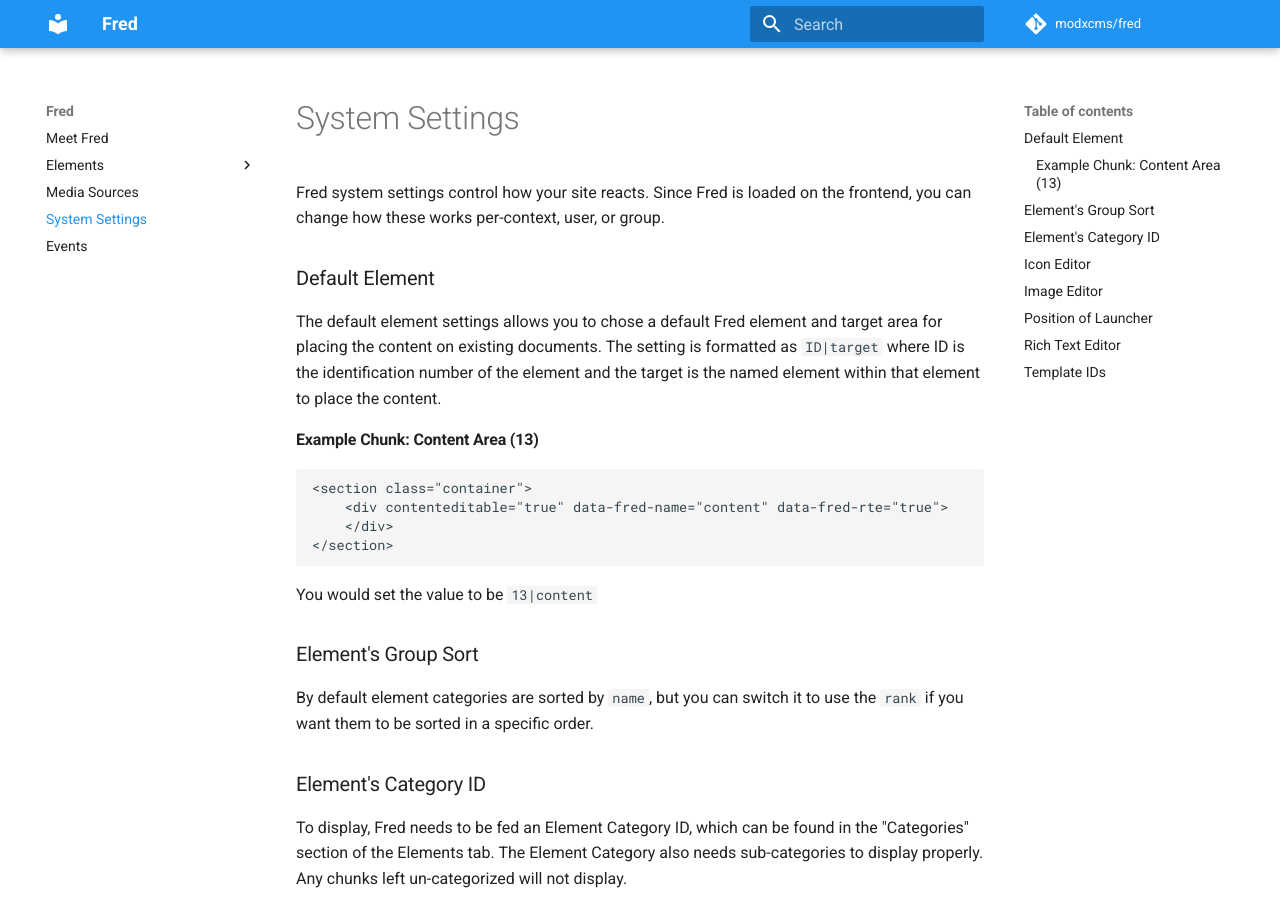
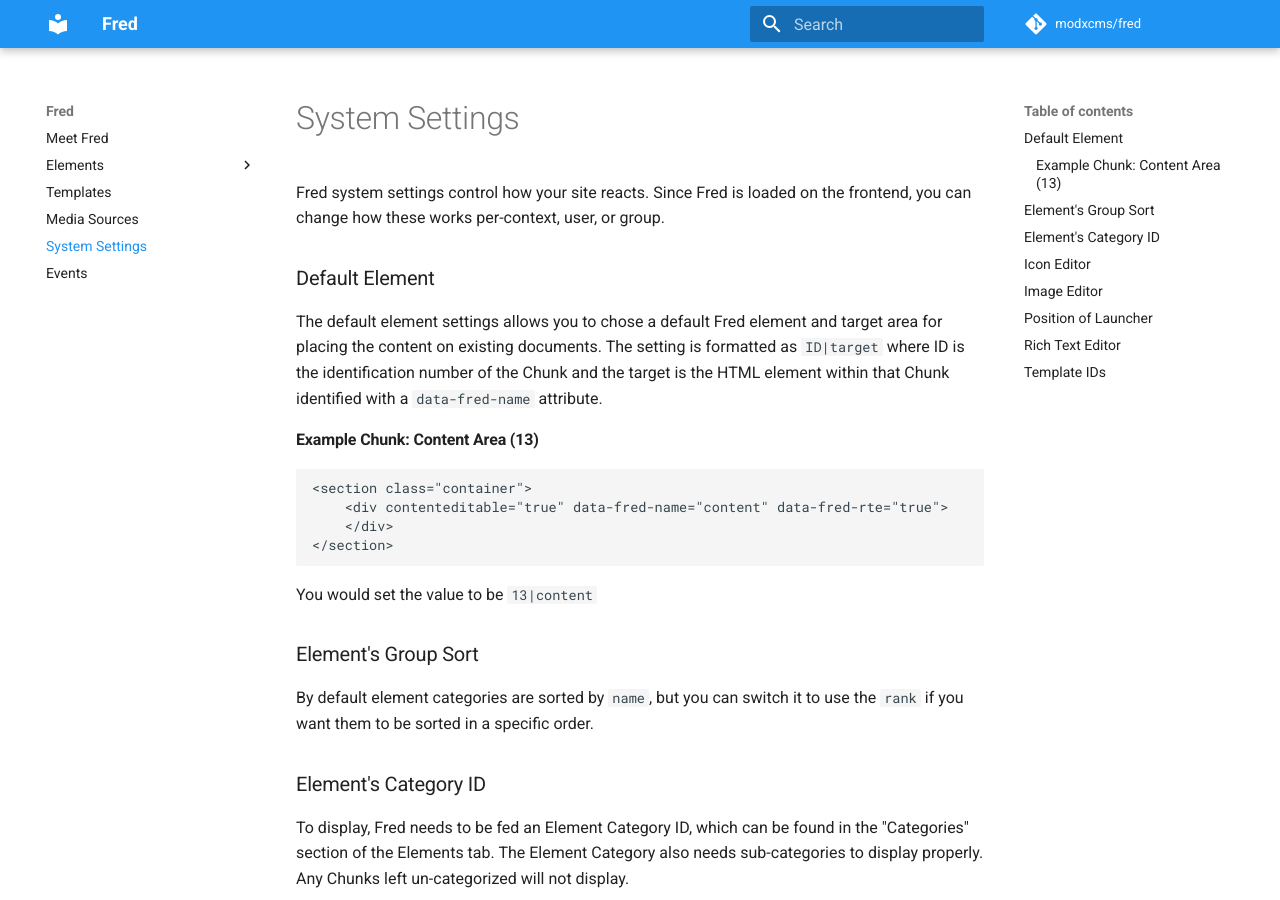
Before and after one commit to modxcms/fred, an MkDocs documentation site: the page built from docs/system_settings/index.md, in a window 1280 px wide and 900 px high. Built offline with MkDocs 1.6.1 and Material for MkDocs 9.7.7, drawn with Linux system fonts in a browser that asks for light colours; comment, search, counter and statistics services are not loaded; old or Windows-style settings are respelled for this version of MkDocs.

Commit message:
Adding documentation on Templates

```diff
--- a/docs/system_settings/index.md
+++ b/docs/system_settings/index.md
@@ -2,7 +2,7 @@
 
 ### Default Element
 
-The default element settings allows you to chose a default Fred element and target area for placing the content on existing documents. The setting is formatted as `ID|target` where ID is the identification number of the element and the target is the named element within that element to place the content.
+The default element settings allows you to chose a default Fred element and target area for placing the content on existing documents. The setting is formatted as `ID|target` where ID is the identification number of the Chunk and the target is the HTML element within that Chunk identified with a `data-fred-name` attribute.
 
 #### Example Chunk: Content Area (13)
 
@@ -21,7 +21,7 @@
 
 ### Element's Category ID
 
-To display, Fred needs to be fed an Element Category ID, which can be found in the "Categories" section of the Elements tab. The Element Category also needs sub-categories to display properly. Any chunks left un-categorized will not display.
+To display, Fred needs to be fed an Element Category ID, which can be found in the "Categories" section of the Elements tab. The Element Category also needs sub-categories to display properly. Any Chunks left un-categorized will not display.
 
 ### Icon Editor
 
--- a/mkdocs.yml
+++ b/mkdocs.yml
@@ -8,6 +8,7 @@
       - Markup: elements/markup.md
       - Settings: elements/settings.md
       - Attributes: elements/attributes.md
+    - Templates: templates/index.md
     - 'Media Sources': media_sources/index.md
     - 'System Settings': system_settings/index.md
     - Events: events/index.md
```
Also changed, not shown: docs/templates/index.md (added, +25 -0 lines).
